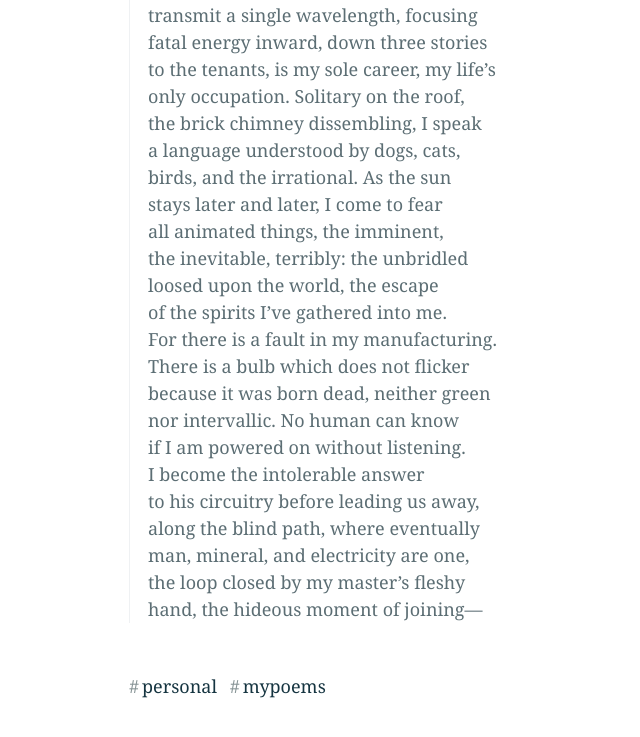
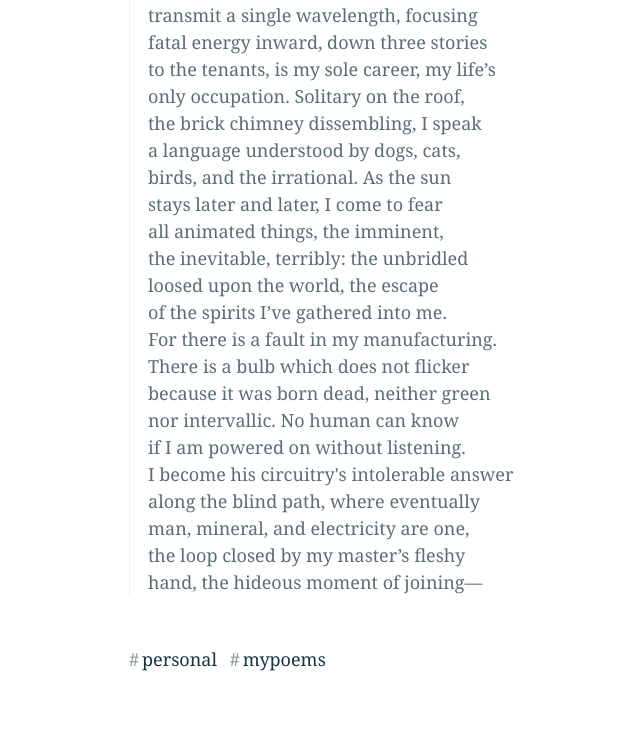
Before and after one commit to bliss-st/ss-website, a Jekyll site: the page built from _posts/2022-3-28-update.md, in a window 1280 px wide and 900 px high, scrolled down 1324 px. Shown: the top 737 px of the window, without its empty margins (211-851 px from the left). Built offline with Jekyll 4.4.1, drawn with Linux system fonts in a browser that asks for light colours.

Commit message:
Update 2022-3-28-update.md

```diff
--- a/_posts/2022-3-28-update.md
+++ b/_posts/2022-3-28-update.md
@@ -36,8 +36,7 @@ There is a bulb which does not flicker<br>
 because it was born dead, neither green<br>
 nor intervallic. No human can know<br>
 if I am powered on without listening.<br>
-I become the intolerable answer<br>
-to his circuitry before leading us away,<br>
+I become his circuitry's intolerable answer<br>
 along the blind path, where eventually<br>
 man, mineral, and electricity are one,<br>
 the loop closed by my master’s fleshy<br>
```
